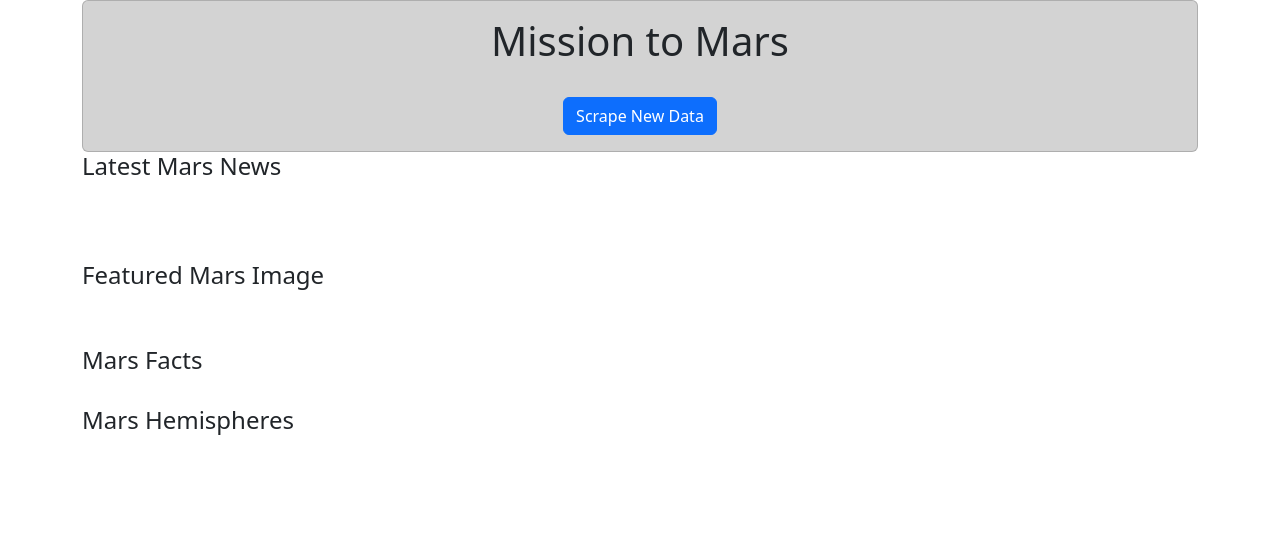
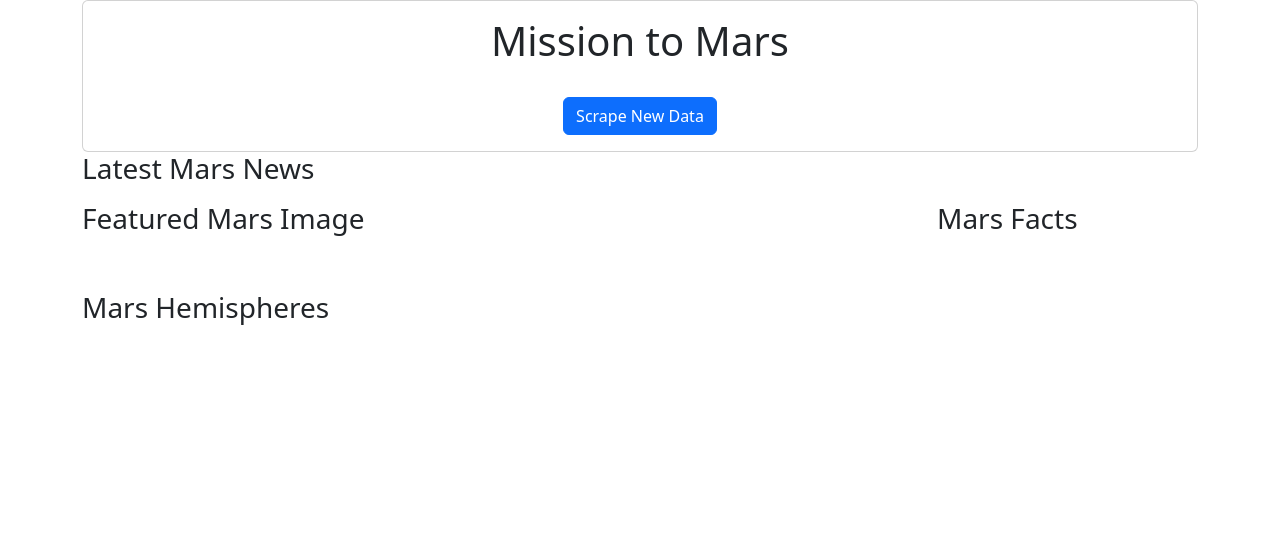
Before and after one commit to billthedataguy/web-scraping-challenge, a Flask app: template templates/index.html in a window 1280 px wide. Shown: the top 538 px of the page. Run offline with Flask 2, Linux system fonts and the light colour scheme; the template is opened without the code that fills it, so the values that code supplies are empty; some libraries are stand-ins or nearby versions.

Commit message:
All code functional; adding styling tweaks

```diff
--- a/app.py
+++ b/app.py
@@ -11,9 +11,9 @@ mongo = PyMongo(app, uri="mongodb://localhost:27017/mars_app")
 @app.route("/")
 def index():
 
-    mars_data = mongo.db.mars.find_one()
+    fetch_data = mongo.db.mars.find_one()
 
-    return render_template("index.html", mars_data=mars_data)
+    return render_template("index.html", mars_data=fetch_data)
 
 @app.route("/scrape")
 def scrape():
--- a/static/css/style.css
+++ b/static/css/style.css
@@ -1,5 +1 @@
-
-
-.card {
-    background-color: lightgray;
-}
+/* My CSS Stylsheet */
--- a/templates/index.html
+++ b/templates/index.html
@@ -1,5 +1,3 @@
-<!-- Landing page -->
-
 <!DOCTYPE html>
 <html lang="en">
 
@@ -22,97 +20,66 @@
 <body>
 
   <div class="container col-md-12">
-
     <div class="card">
-
         <div class="card-body text-center">
-
           <h1 class="card-title text-center">Mission to Mars</h1><br>
-          <a href="/scrape" class="btn btn-primary btn-lrg" role="button">Scrape New Data</a>
-
+          <a href="/scrape" class="btn btn-primary" role="button">Scrape New Data</a>
         </div>
-
     </div>
-
   </div>
 
   <div class="container col-md-12">
+    <div class="row">
+      <div class="col-md-12" id="news_deliverable">
+        <h3 class="heading">Latest Mars News</h3>
+        <h5>{{mars_data.news_title}}</h5>
+        <p>{{mars_data.news_paragraph}}</p>
+      </div>
+    </div>
+  </div>
 
+  <div class="container col-md-12">
+    <div class="row">
+      <div class="col-md-9" id="featured_image_deliverable">
+        <h3 class="heading">Featured Mars Image</h3>
+        <br>
+        <img src={{ mars_data.image_featured_url }}>
+        <br>
+      </div>
 
-    <div class="row" id="news_deliverable">
-
-      <div class="col-md-12">
-
-        <h4 class="heading">Latest Mars News</h4>
+      <div class="col-md-3" id="table_deliverable">
+        <h3 class="heading">Mars Facts</h3>
         <br>
-        <small>{{mars_data.news_title}}</small>
-        <br>
-        <small>{{mars_data.news_paragraph}}</small>
-        <br>
-
+        <div class="table-responsive">
+          {{ mars_data.html_table|safe }}
+        </div>
       </div>
 
     </div>
+  </div>
 
-    <div class="row" id="featured_image_deliverable">
-
-      <div class="col-md-12">
-
-        <h4 class="heading">Featured Mars Image</h4>
+  <div class="container col-md-12">
+    <div class="row" >
+      <div class="col-md-12" id="photo_data_deliverable">
+        <h3 class="heading">Mars Hemispheres</h3>
         <br>
-
-        <img src={{ mars_data.image_featured_url }}>
-        <br>
-
-
       </div>
-
     </div>
 
-    <div class="row" id="table_deliverable">
+    <div class="row">
+      {%    for (title, url) in mars_data.photo_data   %}
 
-      <div class="col-md-12">
+          <div class="col-md-3">
+              <div class="card" style="width: 18rem;">
+                <img src="{{ url }}" class="card-img-top" alt="...">
+                <div class="card-body">
+                  <p class="card-text"><h3>{{ title }}</h3></p>
+                </div>
+              </div>
+          </div>
 
-        <h4 class="heading">Mars Facts</h4>
-        <br>
-        <div class="table-responsive">
-
-          {{ mars_data.html_table }}
-
-        </div>
-
-
-
-      </div>
-
+      {%   endfor    %}
     </div>
-
-
-    <div class="row" id="tifs_deliverable">
-
-      <div class="col-md-12">
-
-        <h4 class="heading">Mars Hemispheres</h4>
-        <br>
-
-        {%    for tif in mars_data.tifs   %}
-
-                <img src={{ tif[1] }}>
-                <br>
-                {{  tif[0]  }}
-
-                <br><br><br>
-
-        {%   endfor    %}
-
-        <br><br><br>
-
-      </div>
-
-    </div>
-
-
-
   </div>
 
   <!-- Import the Bootstrap JavaScript code -->
```
Also changed, not shown: scrape_mars.py (+12 -15 lines), 1 other file.
